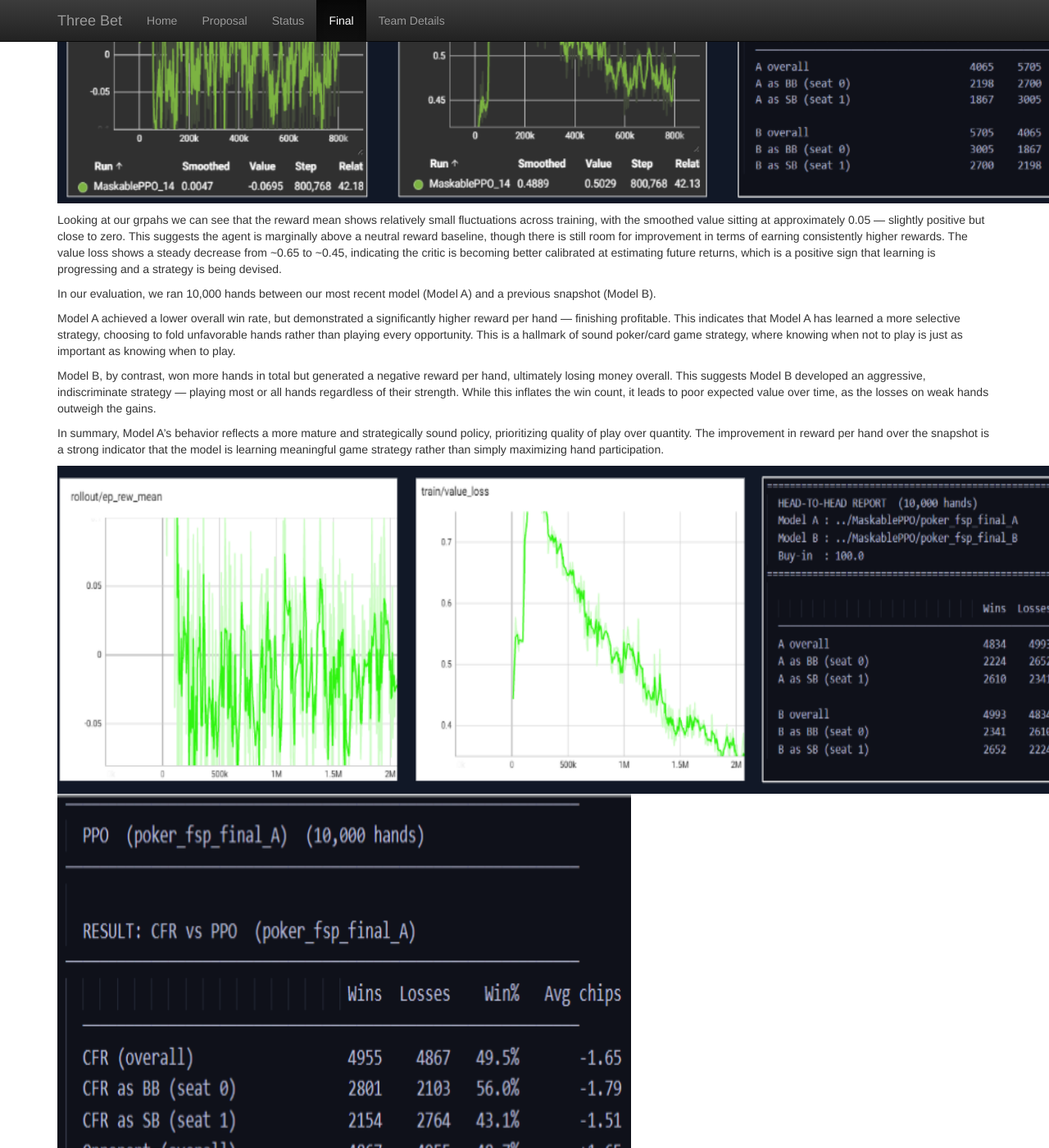
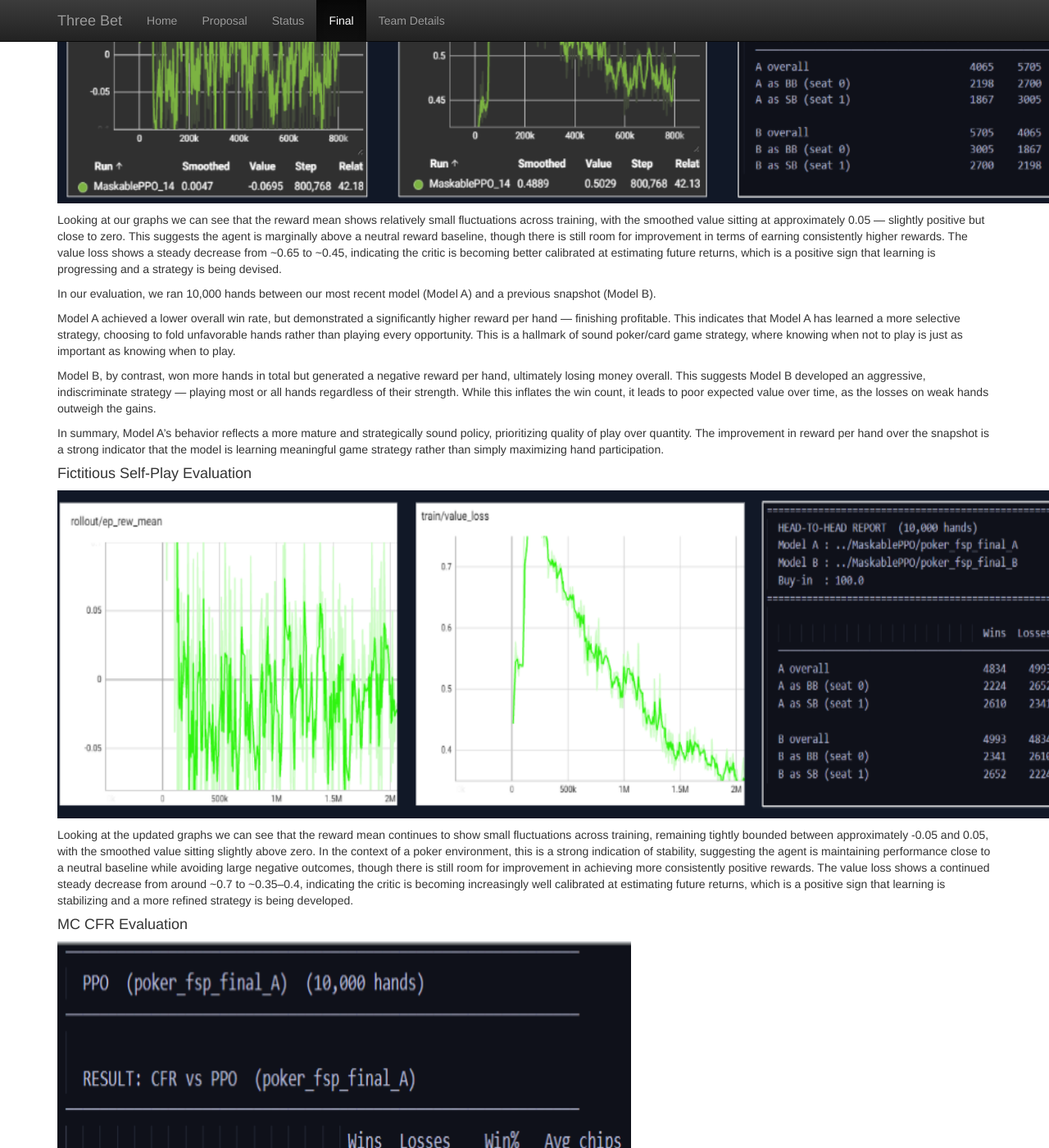
Before and after one commit to AdithyaBollu/Group42-Three-Bet, a Jekyll site: the page built from docs/final.md, in a window 1280 px wide and 1400 px high, scrolled down 3568 px. Shown: the whole window at 82% size. Built offline with Jekyll 4.4.1, drawn with Linux system fonts in a browser that asks for light colours; formulas are drawn with MathJax 3.

Commit message:
Enhance final.md with new evaluation sections
Added evaluation sections for fictitious self-play and MC CFR, including updated graphs and analysis of model performance.

```diff
--- a/docs/final.md
+++ b/docs/final.md
@@ -115,7 +115,7 @@ Default hyperparameter values were initially sourced from Claude AI, but we plan
 #### Snapshot Self-Play Evaluation
 <img width="1400" height="400" src="/Group42-Three-Bet/assets/Snapshot_Evaluations.png" />
 
-Looking at our grpahs we can see that the reward mean shows relatively small fluctuations across training, with the smoothed value sitting at approximately 0.05 — slightly positive but close to zero. This suggests the agent is marginally above a neutral reward baseline, though there is still room for improvement in terms of earning consistently higher rewards. The value loss shows a steady decrease from ~0.65 to ~0.45, indicating the critic is becoming better calibrated at estimating future returns, which is a positive sign that learning is progressing and a strategy is being devised.
+Looking at our graphs we can see that the reward mean shows relatively small fluctuations across training, with the smoothed value sitting at approximately 0.05 — slightly positive but close to zero. This suggests the agent is marginally above a neutral reward baseline, though there is still room for improvement in terms of earning consistently higher rewards. The value loss shows a steady decrease from ~0.65 to ~0.45, indicating the critic is becoming better calibrated at estimating future returns, which is a positive sign that learning is progressing and a strategy is being devised.
 
 In our evaluation, we ran 10,000 hands between our most recent model (Model A) and a previous snapshot (Model B).
 
@@ -126,7 +126,15 @@ Model B, by contrast, won more hands in total but generated a negative reward pe
 In summary, Model A's behavior reflects a more mature and strategically sound policy, prioritizing quality of play over quantity. The improvement in reward per hand over the snapshot is a strong indicator that the model is learning meaningful game strategy rather than simply maximizing hand participation.
 
 
+#### Fictitious Self-Play Evaluation
 <img width="1400" height="400" src="/Group42-Three-Bet/assets/Fictitious_Evaluations.png" />
+
+Looking at the updated graphs we can see that the reward mean continues to show small fluctuations across training, remaining tightly bounded between approximately -0.05 and 0.05, with the smoothed value sitting slightly above zero. In the context of a poker environment, this is a strong indication of stability, suggesting the agent is maintaining performance close to a neutral baseline while avoiding large negative outcomes, though there is still room for improvement in achieving more consistently positive rewards. The value loss shows a continued steady decrease from around ~0.7 to ~0.35–0.4, indicating the critic is becoming increasingly well calibrated at estimating future returns, which is a positive sign that learning is stabilizing and a more refined strategy is being developed.
+
+
+
+
+#### MC CFR Evaluation
 <img width="700" height="500" src="/Group42-Three-Bet/assets/MCCFR_Evalutions.png" />
 
 Looking at our graphs, we see that the approx KL and clip fraction are coming down, which means the policy is stabilizing as there are less "big updates" to the policy. Additionally, this is also visible through the clip fraction as less clips indicate that the model is stabilizing. However, the train entropy loss is starting to increase, which indicates that the model is becoming more deterministic rather than completely stochastic.
```
